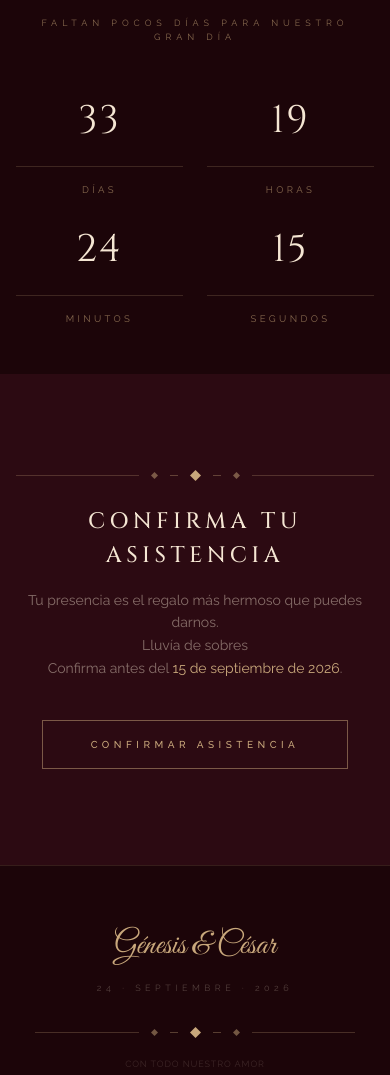
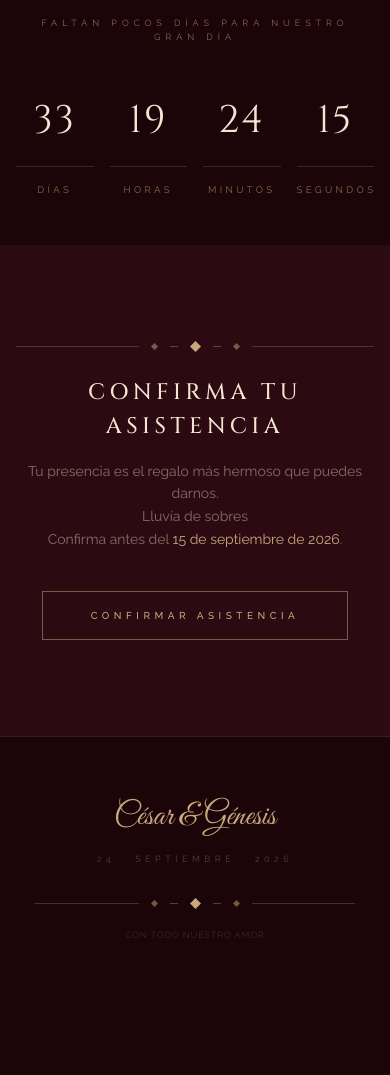
Before and after one commit to LMF3z/CG-wedding, an Astro site: page / in a window 390 px wide. Shown: the part 4110-5185 px from the top of the page. After the commit the page ends 5109 px from the top, so only its background shows below. Built offline with nearby package versions, Linux system fonts and the light colour scheme; Astro itself is replaced by a stand-in of ours.

Commit message:
Ajuste de reloj siempre en horizontal nombres en footer

```diff
--- a/src/components/Countdown.astro
+++ b/src/components/Countdown.astro
@@ -23,7 +23,7 @@ import ThinRule from './ornaments/ThinRule.astro';
 
     <div
       id='countdown'
-      class='grid grid-cols-2 md:grid-cols-4 gap-6 md:gap-4 max-w-2xl mx-auto'
+      class='grid grid-cols-4 gap-4 max-w-2xl mx-auto'
       data-target={WEDDING_DATE_ISO}
     >
       <div class='text-center'>
--- a/src/components/Footer.astro
+++ b/src/components/Footer.astro
@@ -3,15 +3,17 @@ import { WEDDING_DATE, COUPLE } from '../data/wedding';
 import OrnamentDivider from './ornaments/OrnamentDivider.astro';
 ---
 
-<footer class="py-14 px-6 text-center bg-background border-t border-accent/15">
-  <p class="font-script text-accent mb-3" style="font-size: 2rem">
-    {COUPLE.bride} &amp; {COUPLE.groom}
+<footer class='py-14 px-6 text-center bg-background border-t border-accent/15'>
+  <p class='font-script text-accent mb-3' style='font-size: 2rem'>
+    {COUPLE.groom} &amp; {COUPLE.bride}
   </p>
-  <p class="text-foreground/25 text-[9px] tracking-[0.5em] uppercase font-body">
+  <p class='text-foreground/25 text-[9px] tracking-[0.5em] uppercase font-body'>
     {WEDDING_DATE}
   </p>
-  <OrnamentDivider class="mt-8 max-w-xs mx-auto" />
-  <p class="text-foreground/15 text-[9px] font-body tracking-widest mt-5 uppercase">
+  <OrnamentDivider class='mt-8 max-w-xs mx-auto' />
+  <p
+    class='text-foreground/15 text-[9px] font-body tracking-widest mt-5 uppercase'
+  >
     Con todo nuestro amor
   </p>
 </footer>
```
